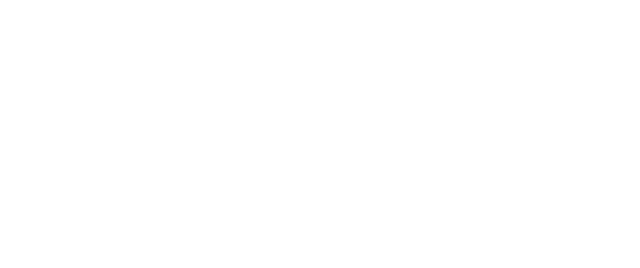
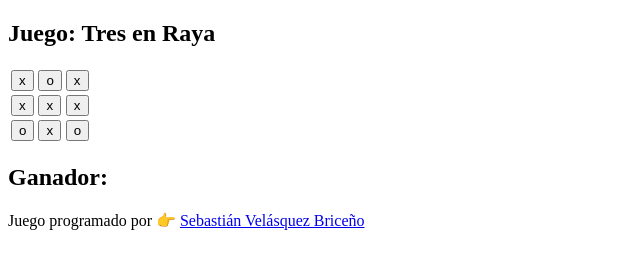
Before and after one commit to sebastian-VB/Juego-TresEnRaya, a plain HTML site: page index.html in a window 1280 px wide. Shown: the whole page, without its empty margins (0-640 px from the left). Drawn offline with Linux system fonts and the light colour scheme.

Commit message:
index.html: se añadio el html

```diff
--- a/index.html
+++ b/index.html
@@ -9,7 +9,47 @@
 </head>
 <body>
 
+    <main>
 
+        <section class="section1">
+
+            <h1 class="section1__title">Juego: Tres en Raya</h1>
+
+            <div class="section1__container">
+
+                <div class="section1__container-backgroud"></div>
+
+                <table>
+                    <tr>
+                        <td><button id="0" onclick="show(0)">x</button></td>
+                        <td><button id="1" onclick="show(1)">o</button></td>
+                        <td><button id="2" onclick="show(2)">x</button></td>
+                    </tr>
+                    <tr>
+                        <td><button id="3" onclick="show(3)">x</button></td>
+                        <td><button id="4" onclick="show(4)">x</button></td>
+                        <td><button id="5" onclick="show(5)">x</button></td>
+                    </tr>
+                    <tr>
+                        <td><button id="6" onclick="show(6)">o</button></td>
+                        <td><button id="7" onclick="show(7)">x</button></td>
+                        <td><button id="8" onclick="show(8)">o</button></td>
+                    </tr>
+                </table>
+
+            </div>
+
+            <h2 class="section1__winner">Ganador: </h2>
+
+        </section>
+
+    </main>
+
+    <footer>
+
+        <p>Juego programado por 👉 <a href="#">Sebastián Velásquez Briceño</a></p>
+
+    </footer>
 
     <script src="./scripts/game.js"></script>
 
```
